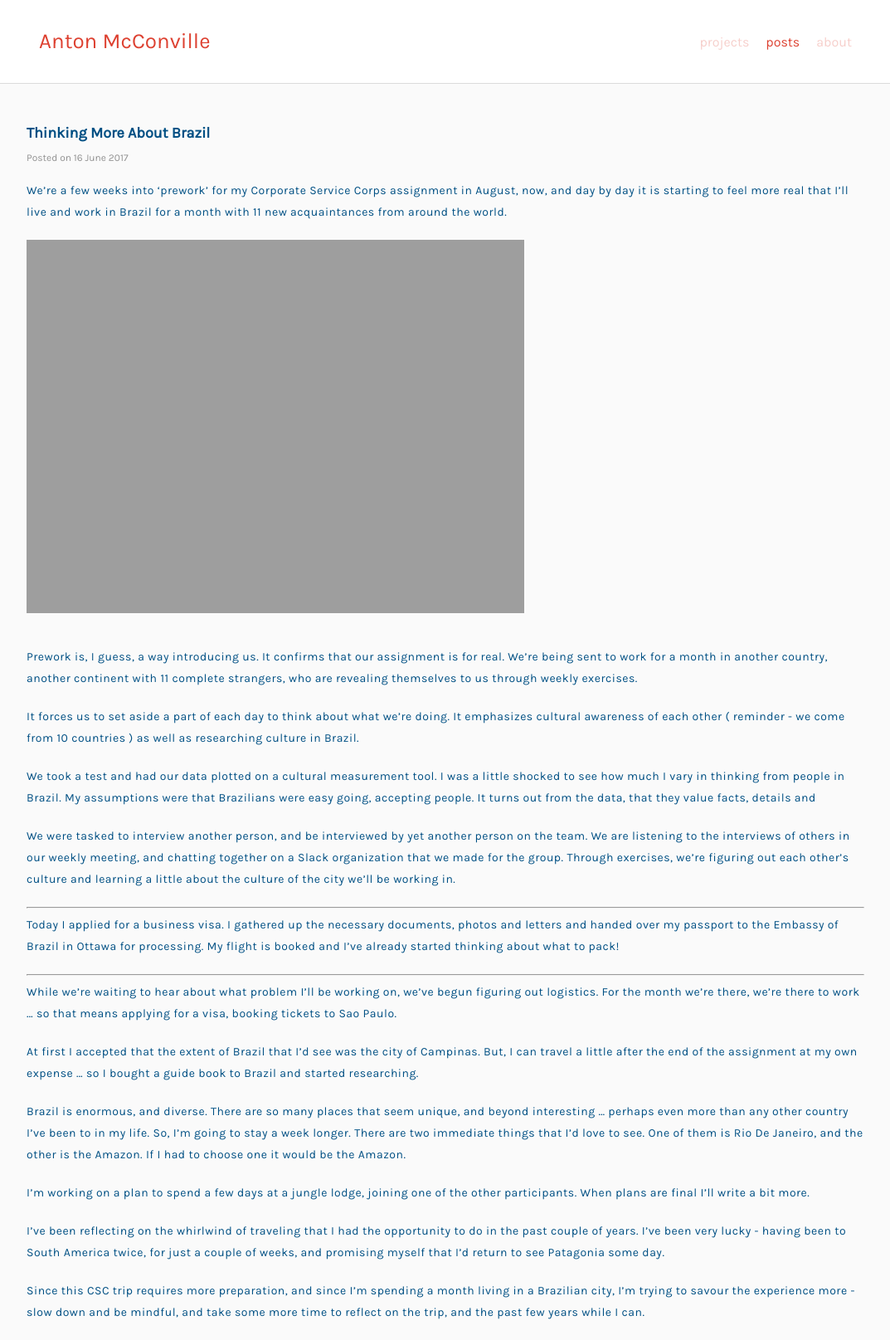
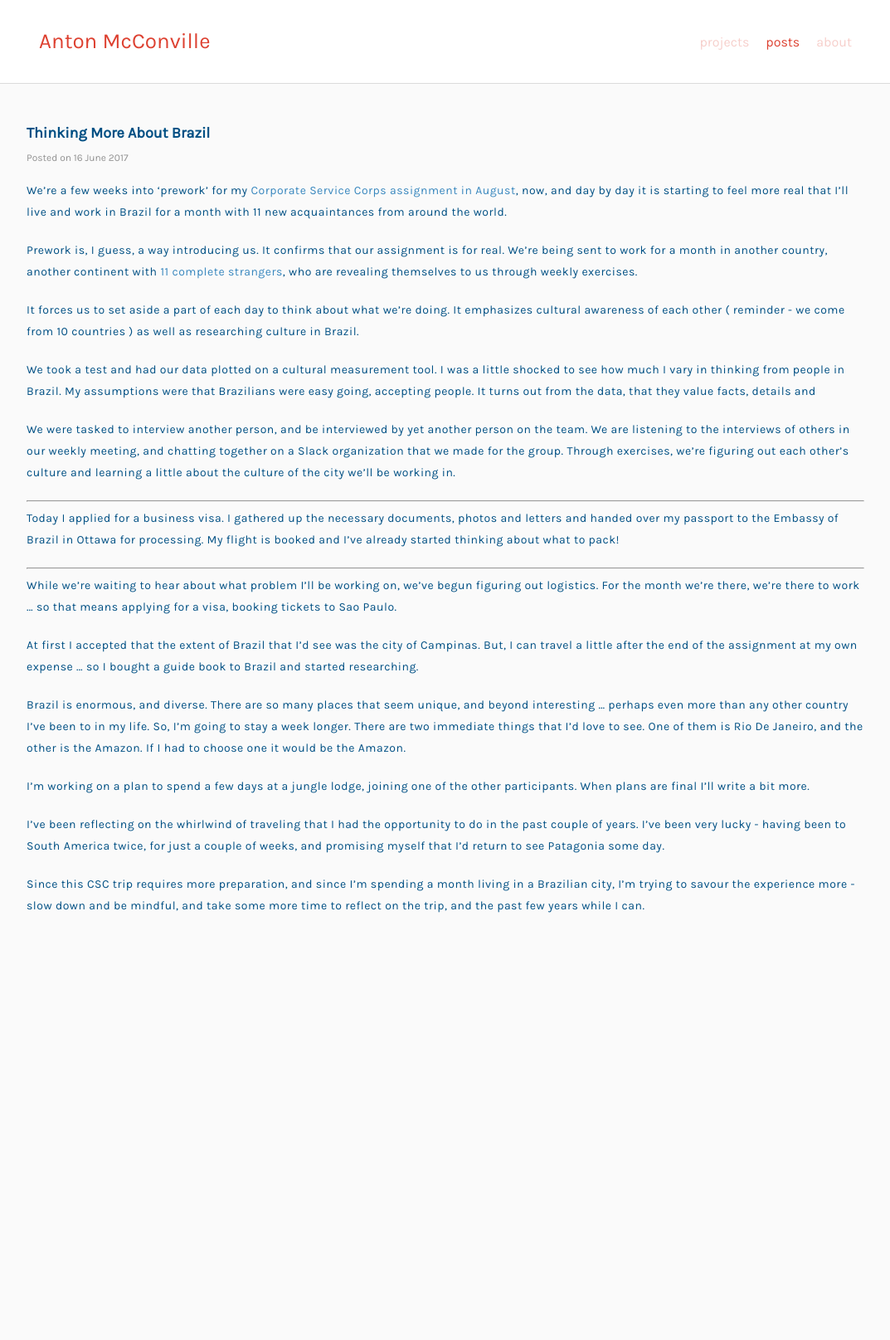
Before and after one commit to antonmc/antonmc.github.io, a Jekyll site: the page built from _posts/blog/2017-06-16-thinking-more-about-brazil.md, in a window 1280 px wide. Shown: the whole page at 83% size, without its empty margins (103-1176 px from the left). Built offline with Jekyll 4.4.1, drawn with Linux system fonts in a browser that asks for light colours; comment, search, counter and statistics services are not loaded; after the commit the page ends 1125 px from its top, so only the background shows below that; some of the changed lines change nothing that is shown.

Commit message:
updating links

```diff
--- a/_posts/blog/2017-06-16-thinking-more-about-brazil.md
+++ b/_posts/blog/2017-06-16-thinking-more-about-brazil.md
@@ -5,11 +5,9 @@ tagline: "Supporting tagline"
 tags : [csc]
 ---
 
-We're a few weeks into 'prework' for my Corporate Service Corps assignment in August, now, and day by day it is starting to feel more real that I'll live and work in Brazil for a month with 11 new acquaintances from around the world.
+We're a few weeks into 'prework' for my [Corporate Service Corps assignment in August](http://www.hickory.ca/anton/2017/04/10/corporate-service-corps), now, and day by day it is starting to feel more real that I'll live and work in Brazil for a month with 11 new acquaintances from around the world.
 
-![Brazil Flag](http://hickory.ca/images/brazil.svg)
-
-Prework is, I guess, a way introducing us. It confirms that our assignment is for real. We're being sent to work for a month in another country, another continent with 11 complete strangers, who are revealing themselves to us through weekly exercises.
+Prework is, I guess, a way introducing us. It confirms that our assignment is for real. We're being sent to work for a month in another country, another continent with [11 complete strangers](http://www.hickory.ca/anton/2017/05/16/more-about-my-corporate-service-assignment), who are revealing themselves to us through weekly exercises.
 
 It forces us to set aside a part of each day to think about what we're doing. It emphasizes cultural awareness of each other ( reminder - we come from 10 countries ) as well as researching culture in Brazil.
 
```
